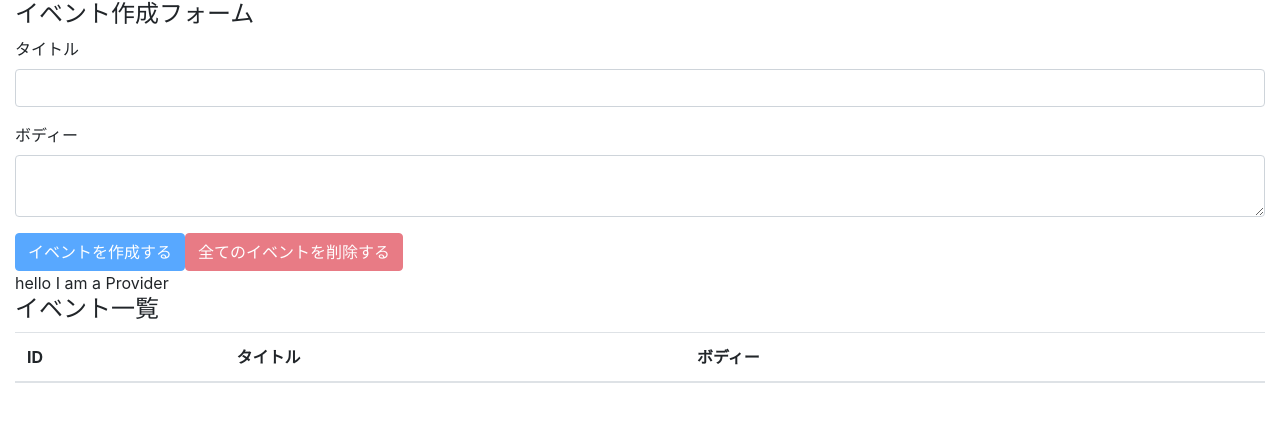
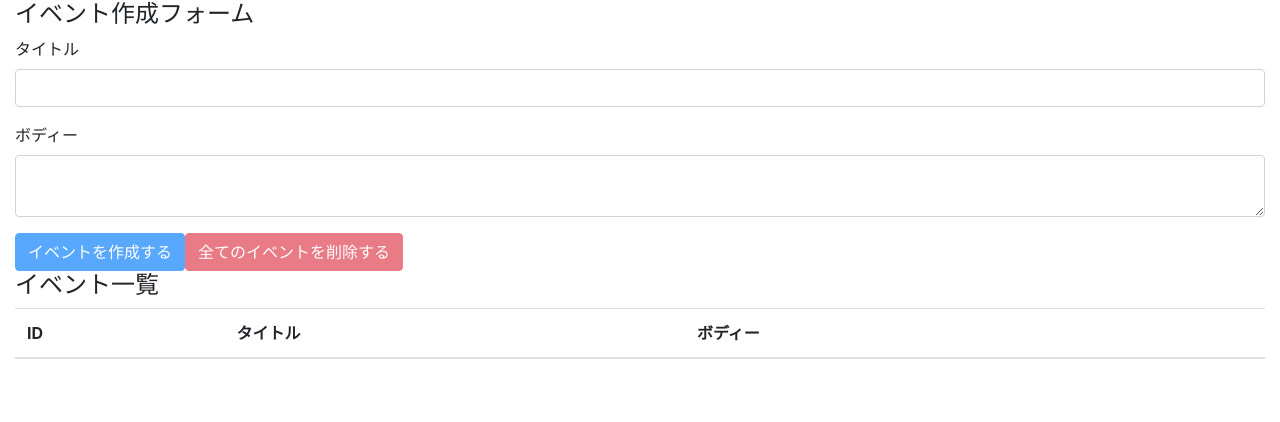
Before and after one commit to yasu0930/learn-react, a React (Create React App) app in the folder my-app/: page / in a window 1280 px wide. Shown: the top 422 px of the page. Built offline with nearby package versions, Linux system fonts and the light colour scheme.

Commit message:
slove prop drilling issue

```diff
--- a/my-app/src/components/App.js
+++ b/my-app/src/components/App.js
@@ -6,16 +6,14 @@
 import AppContext from '../contexts/AppContext'
 import reducer from '../reducers'
 
-console.log({AppContext})
-
 const App = () => {
   const [state, dispatch] = useReducer(reducer, [])
 
   return(
-    <AppContext.Provider value={'hello I am a Provider'}>
+    <AppContext.Provider value={{ state, dispatch }}>
       <div className="container-fluid">
-        <EventForm state={state} dispatch={dispatch}/>
-        <Events state={state} dispatch={dispatch}/>
+        <EventForm/>
+        <Events/>
       </div>
     </AppContext.Provider>
   )
--- a/my-app/src/components/Event.js
+++ b/my-app/src/components/Event.js
@@ -1,8 +1,10 @@
-import React from 'react';
+import React, { useContext } from 'react';
 
 import { DELETE_EVENT } from '../actions'
+import AppContext from '../contexts/AppContext';
 
-const Event = ({event, dispatch}) => {
+const Event = ({ event }) => {
+  const { dispatch } = useContext(AppContext)
   const id = event.id
   const handleClickDeleteButton = () => {
     const result = window.confirm(`イベント(id=${id})を本当に削除しても良いですか？`)
--- a/my-app/src/components/EventForm.js
+++ b/my-app/src/components/EventForm.js
@@ -1,11 +1,13 @@
-import React, { useState } from 'react';
+import React, { useContext, useState } from 'react';
 
 import {
   CREATE_EVENT,
   DELETE_ALL_EVENTS
 } from '../actions'
+import AppContext from '../contexts/AppContext';
 
-const EventForm = ({ state, dispatch }) => {
+const EventForm = () => {
+  const { state, dispatch } = useContext(AppContext)
   const [title, setTitle] = useState('')
   const [body, setBody] = useState('')
 
--- a/my-app/src/components/Events.js
+++ b/my-app/src/components/Events.js
@@ -3,12 +3,11 @@
 import Event from './Event'
 import AppContext from '../contexts/AppContext'
 
-const Events = ({ state, dispatch }) => {
-  const value = useContext(AppContext)
+const Events = () => {
+  const { state } = useContext(AppContext)
 
   return(
     <>
-      <div>{value}</div>
       <h4>イベント一覧</h4>
       <table className="table table-hover">
         <thead>
@@ -20,7 +19,7 @@
           </tr>
         </thead>
         <tbody>
-          { state.map((event, index) => (<Event key={index} event={event} dispatch={dispatch} />))}
+          { state.map((event, index) => (<Event key={index} event={event} />))}
         </tbody>
       </table>
     </>
```
